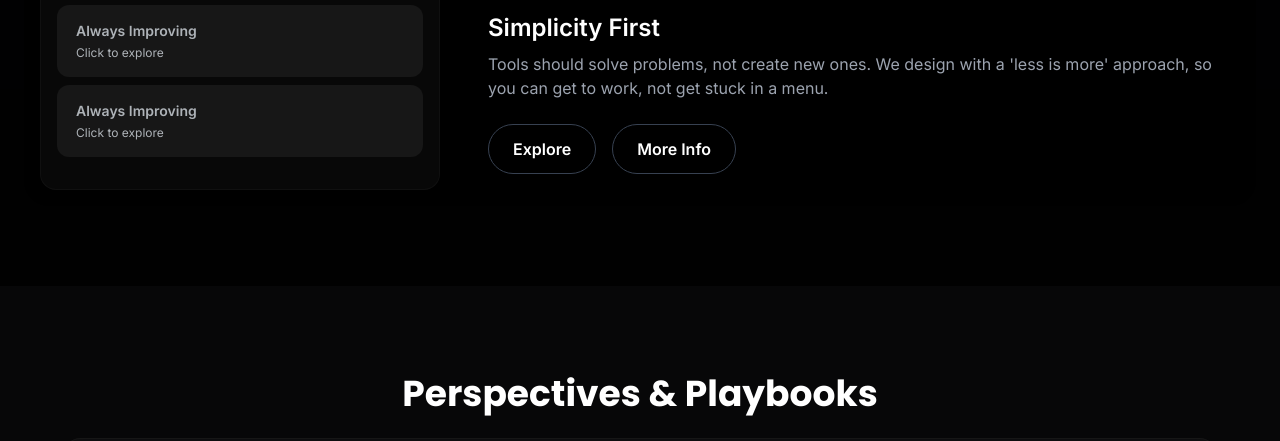
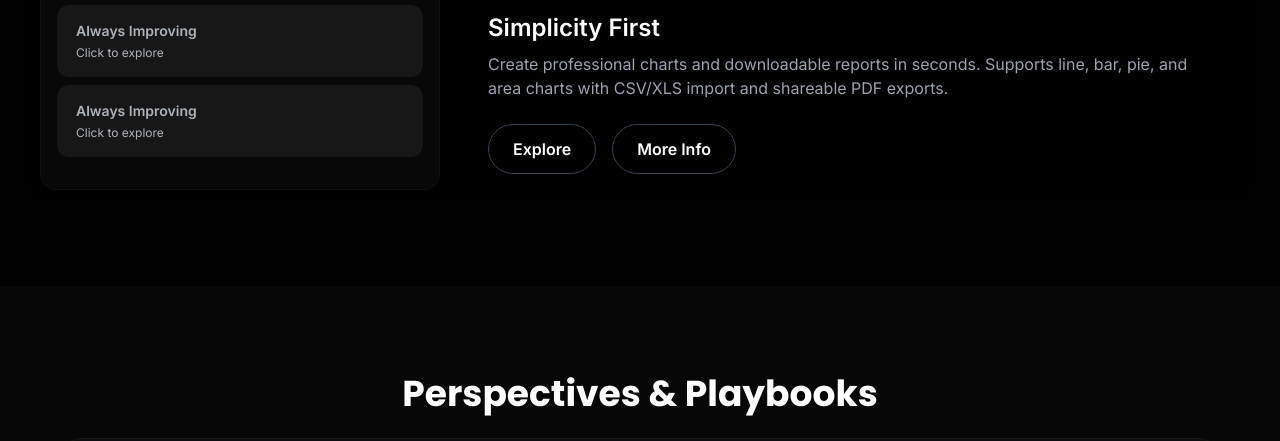
Before and after one commit to mohakhere/limenit, a plain HTML site: page index.html in a window 1280 px wide. Shown: the part 1452-1893 px from the top of the page. Drawn offline with nearby package versions, Linux system fonts and the light colour scheme.

Commit message:
Update index.html

```diff
--- a/index.html
+++ b/index.html
@@ -211,7 +211,7 @@
 const features = [
     {
         title: "Simplicity First",
-        description: "Tools should solve problems, not create new ones. We design with a 'less is more' approach, so you can get to work, not get stuck in a menu.",
+        description: "Create professional charts and downloadable reports in seconds. Supports line, bar, pie, and area charts with CSV/XLS import and shareable PDF exports.",
         image: "https://placehold.co/1000x600/171717/ffffff?text=Simplicity+First+Graphic",
         buttons: [
             { text: "Explore", url: "/tools/sentiment-analyzer" },
```
